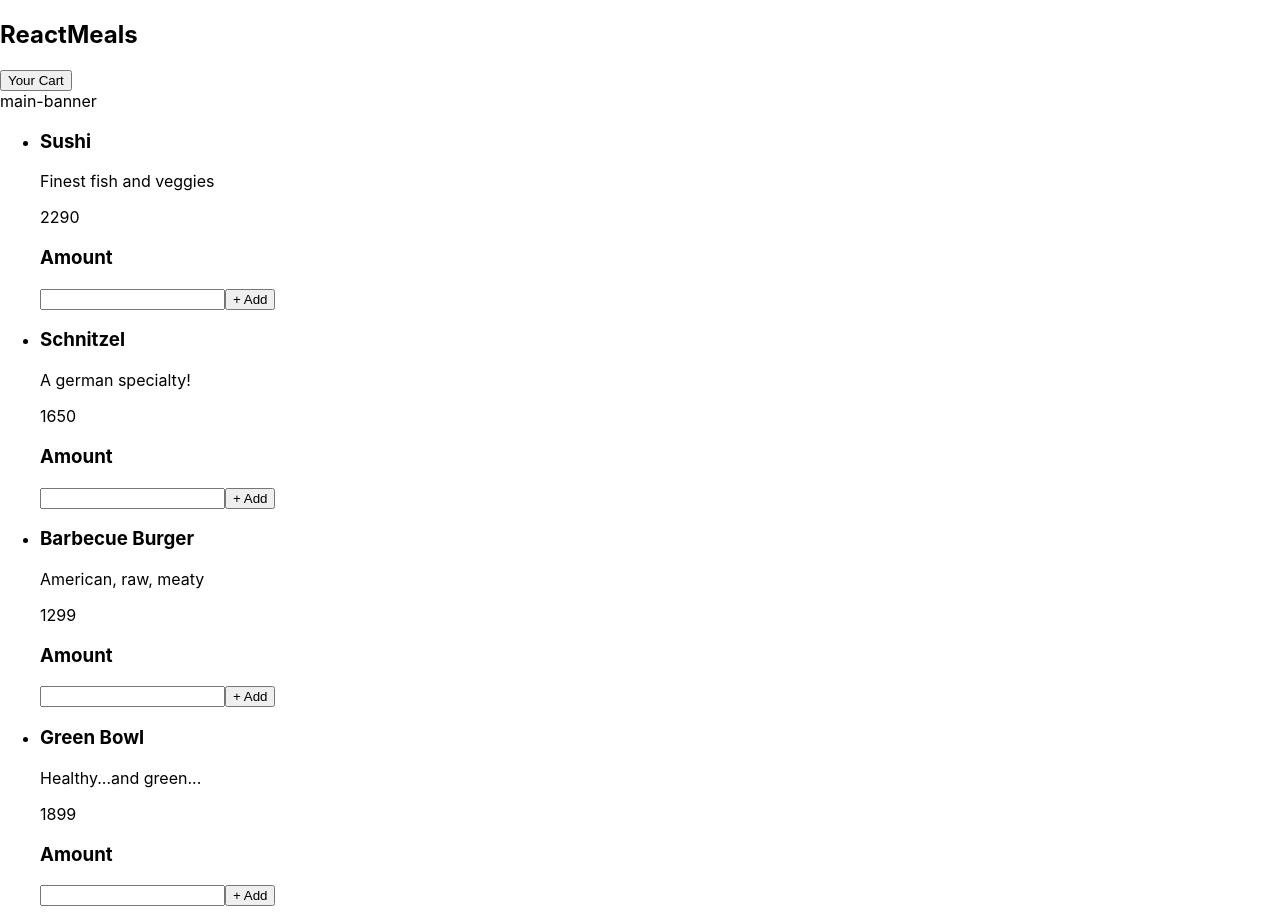
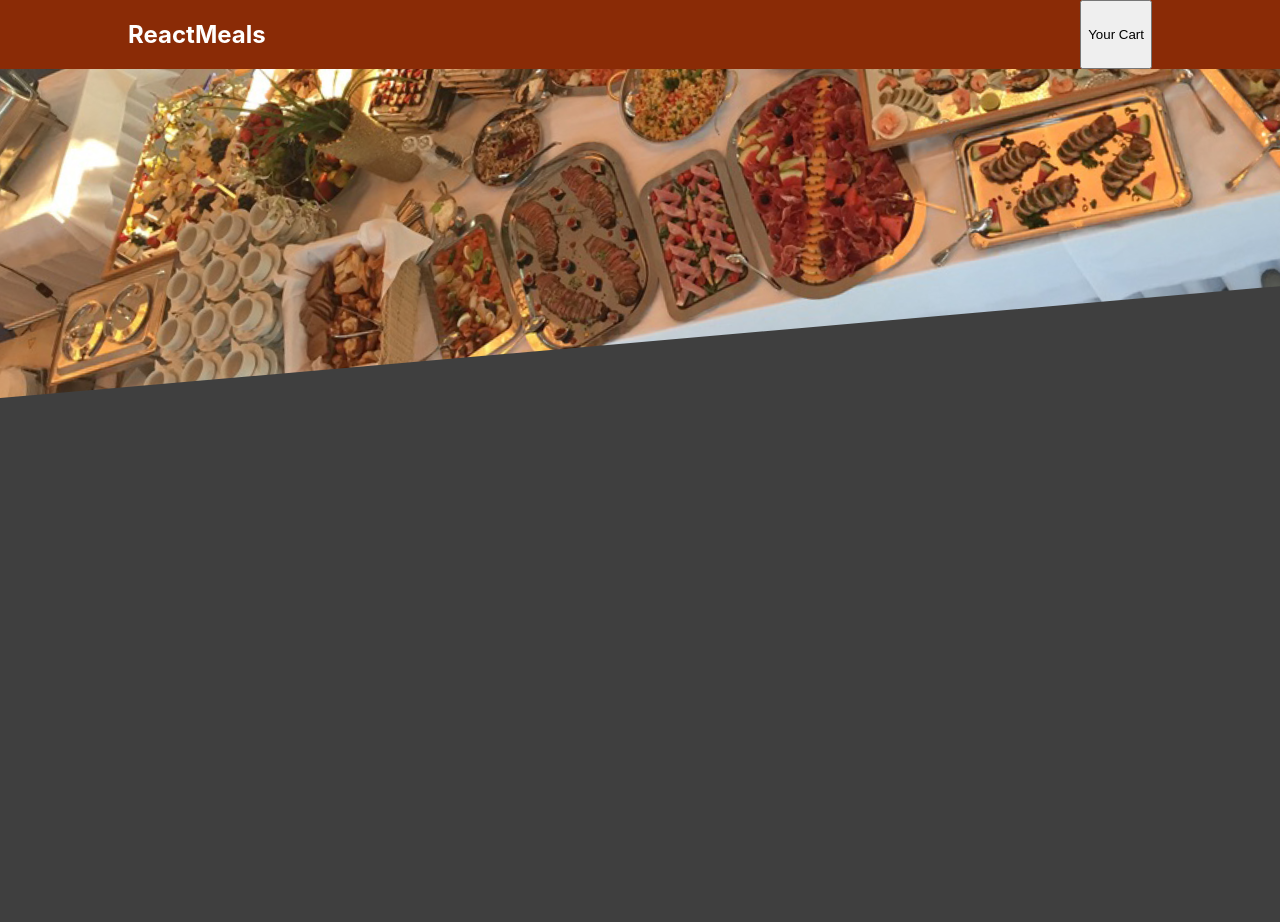
Before and after one commit to Eklipsorz/food-order-project, a React (Create React App) app: page / in a window 1280 px wide. After the commit the page ends 800 px from the top, so only its background shows below. Built offline with nearby package versions, Linux system fonts and the light colour scheme.

Commit message:
feat: finish draft version for header

```diff
--- a/src/App.js
+++ b/src/App.js
@@ -32,7 +32,7 @@ function App() {
   return (
     <React.Fragment>
       <MainHeader />
-      <Meals meals={meals} />
+      {/* <Meals meals={meals} /> */}
     </React.Fragment>
   );
 }
--- a/src/components/Layout/MainHeader.js
+++ b/src/components/Layout/MainHeader.js
@@ -1,13 +1,21 @@
 import React from 'react';
 import MainBanner from './MainBanner';
+
+import styles from './MainHeader.module.css';
+
 const MainHeader = (props) => {
   return (
     <React.Fragment>
-      <div>
+      <div className={styles['main-banner']}>
+        <img alt='meals' src='./meals.jpg' />
+        <div>aweawe</div>
+      </div>
+      <div className={styles.header}>
         <h2>ReactMeals</h2>
         <button>Your Cart</button>
       </div>
-      <MainBanner />
+
+      {/* <MainBanner /> */}
     </React.Fragment>
   );
 };
--- /dev/null
+++ b/src/components/Layout/MainHeader.module.css
@@ -0,0 +1,43 @@
+.header {
+  /* positioning */
+  position: fixed;
+  top: 0;
+  left: 0;
+
+  /* display */
+  display: flex;
+  justify-content: space-between;
+
+  /* box model */
+  padding: 0 10%;
+  width: 100%;
+
+  /* font or others */
+  background-color: #8a2b06;
+}
+
+.header h2 {
+  /* positioning */
+  /* display */
+  /* box model */
+  /* font or others */
+  color: #fff;
+}
+
+.main-banner {
+  /* positioning */
+  z-index: 0;
+  /* display */
+  /* box model */
+  width: 100%;
+  height: 25rem;
+  overflow: hidden;
+  /* font or others */
+}
+
+.main-banner img {
+  width: 110%;
+  height: 100%;
+  object-fit: cover;
+  transform: rotateZ(-5deg) translateY(-4rem) translateX(-1rem);
+}
--- a/src/index.css
+++ b/src/index.css
@@ -1,8 +1,13 @@
+* {
+  box-sizing: border-box;
+}
+
 body {
   margin: 0;
   font-family: -apple-system, BlinkMacSystemFont, 'Segoe UI', 'Roboto', 'Oxygen',
     'Ubuntu', 'Cantarell', 'Fira Sans', 'Droid Sans', 'Helvetica Neue',
     sans-serif;
+  background-color: #3f3f3f;
   -webkit-font-smoothing: antialiased;
   -moz-osx-font-smoothing: grayscale;
 }
```
Also changed, not shown: public/meals.jpg (added).
